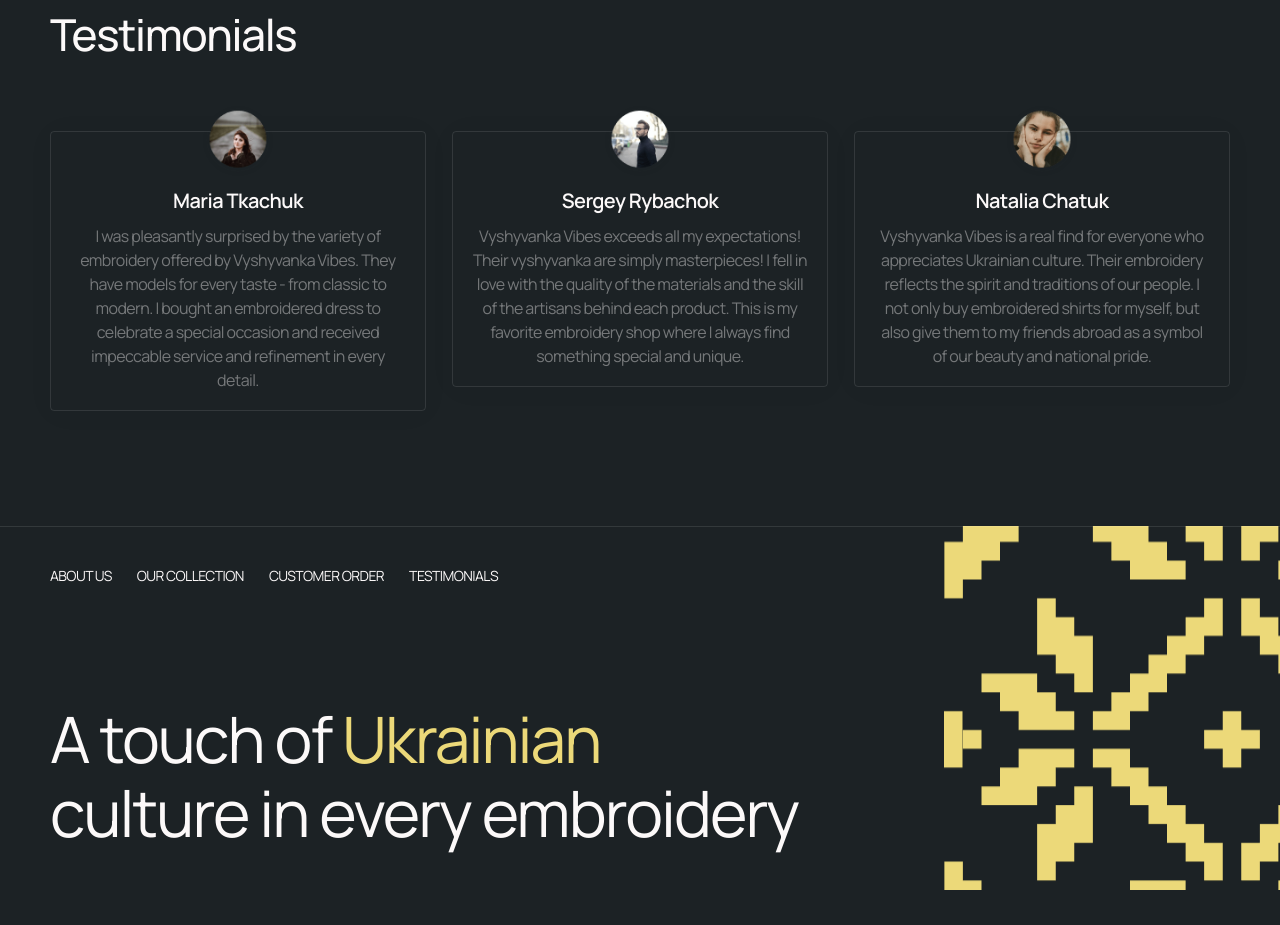
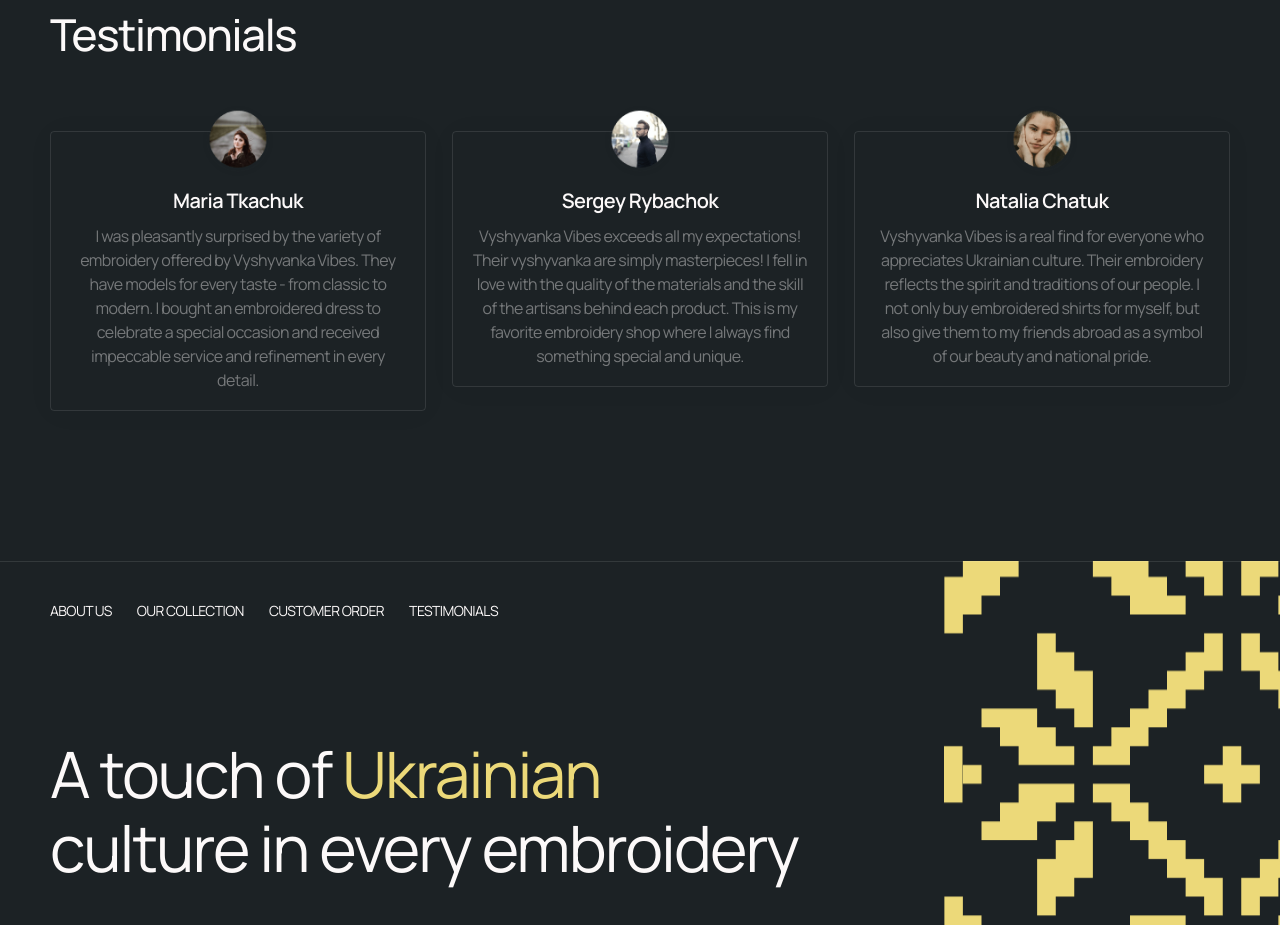
Before and after one commit to Andrii-Sliusarenko/vyshyvanka-vibes, a website built with Vite: page src/index.html in a window 1280 px wide. Shown: the part 4604-5529 px from the top of the page. Before the commit the page ends 5494 px from the top, so only its background shows below. Built offline with nearby package versions, Linux system fonts and the light colour scheme; files whose address does not match are found by name.

Commit message:
padding fix

```diff
--- a/src/css/footer.css
+++ b/src/css/footer.css
@@ -57,6 +57,9 @@
   color: #ecd979;
 }
 @media screen and (min-width: 768px) {
+  .footer {
+    padding-top: 50px;
+  }
   .footer-container {
     background-position: right -274px bottom -17px;
     padding: 40px 0;
@@ -90,6 +93,9 @@
   }
 }
 @media screen and (min-width: 1280px) {
+  .footer {
+    padding-top: 75px;
+  }
   .footer-container {
     background-size: 595px 528px;
     background-position: right -259px bottom -104px;
```
